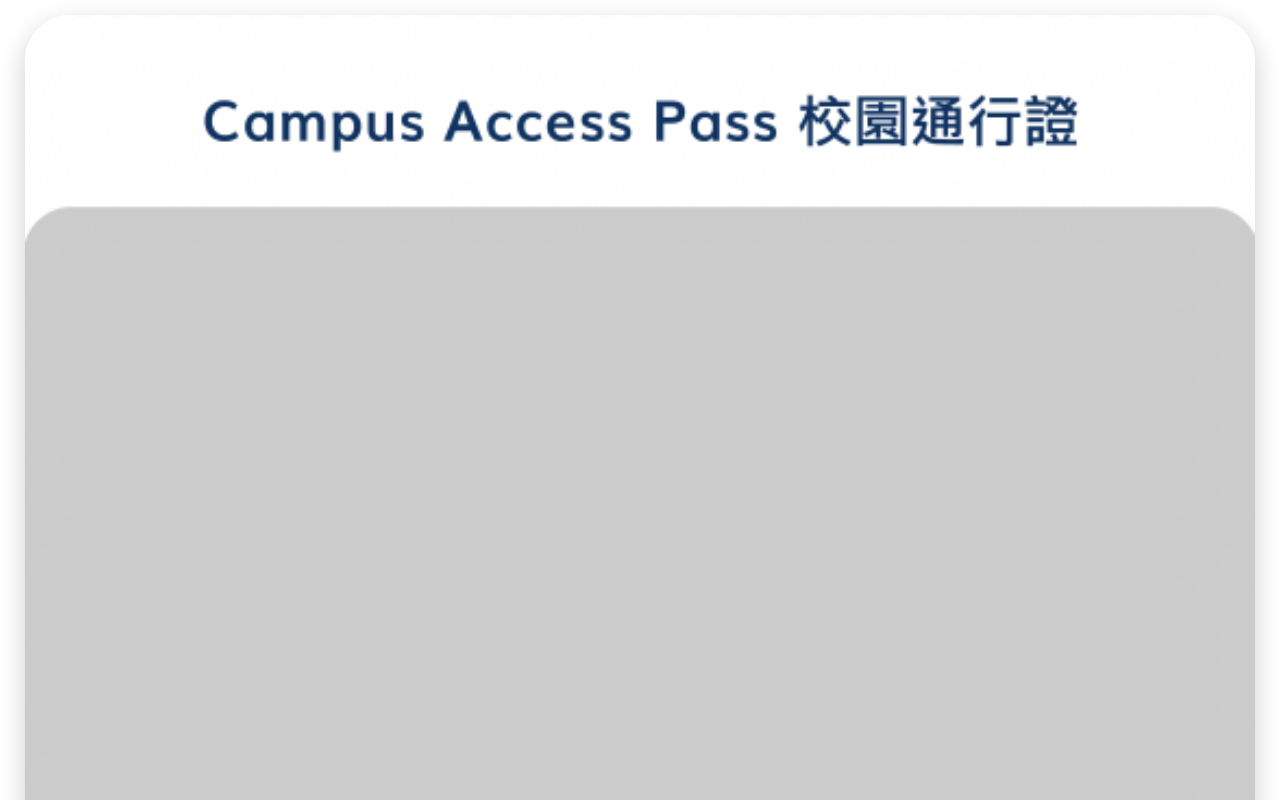
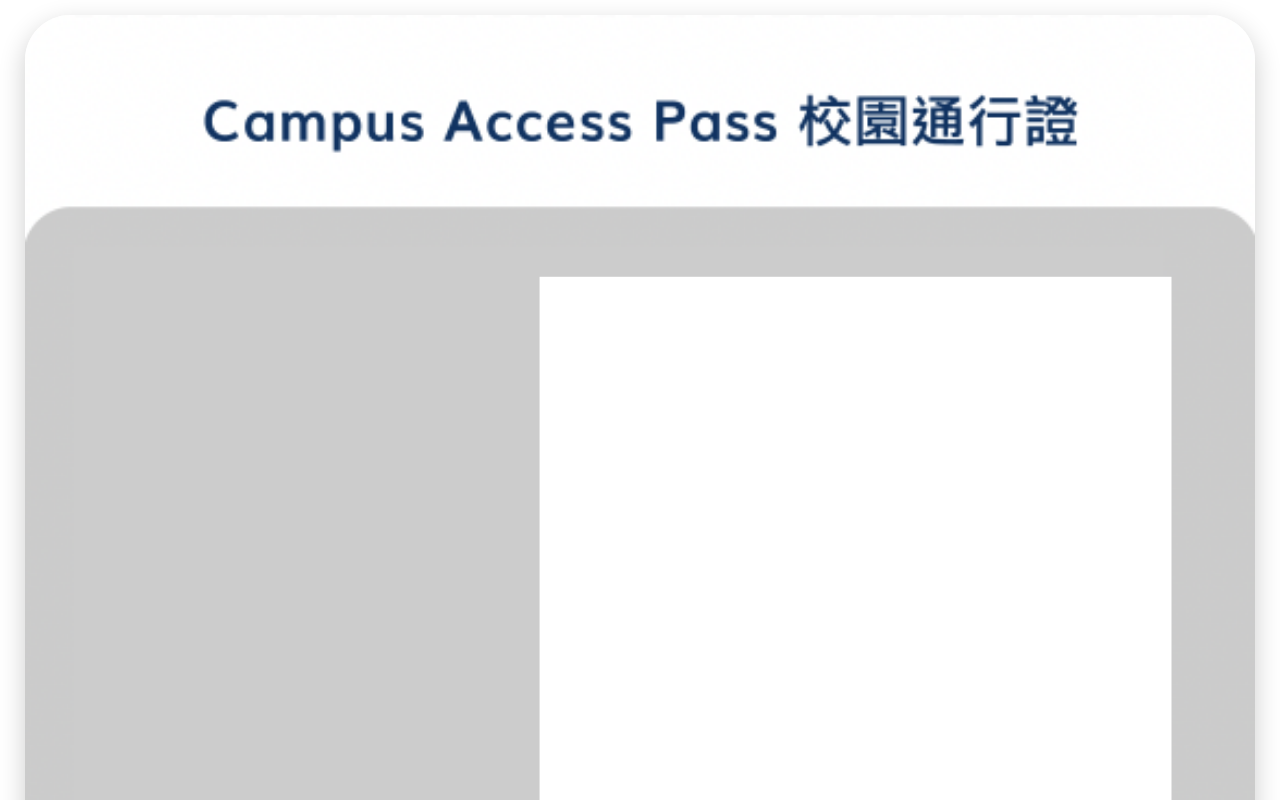
Before and after one commit to wahtheboi/fakeCampusPass, a plain HTML site: page index.html in a window 1280 px wide. Shown: the top 800 px of the page. Drawn offline with nearby package versions, Linux system fonts and the light colour scheme; a web font is replaced by a local one.

Commit message:
Add photo section

```diff
--- a/index.html
+++ b/index.html
@@ -26,7 +26,9 @@
   <body>
     <div class="root">
       <div class="card-container">
-        <div id="card-wrapper"></div>
+        <div id="card-wrapper">
+          <div class="photo"></div>
+        </div>
         <div id="card-sizer"></div>
       </div>
     </div>
--- a/styles.css
+++ b/styles.css
@@ -37,6 +37,19 @@ body {
   transform-origin: 0% 0%;
 }
 
+#card-wrapper .photo {
+  position: absolute;
+  top: auto;
+  bottom: 784px;
+  left: 456px;
+  width: 560px;
+  height: 750px;
+  background: white;
+  display: block;
+  place-items: flex-start;
+  align-items: flex-end;
+}
+
 #card-sizer {
   width: 100%;
   height: 100%;
```
